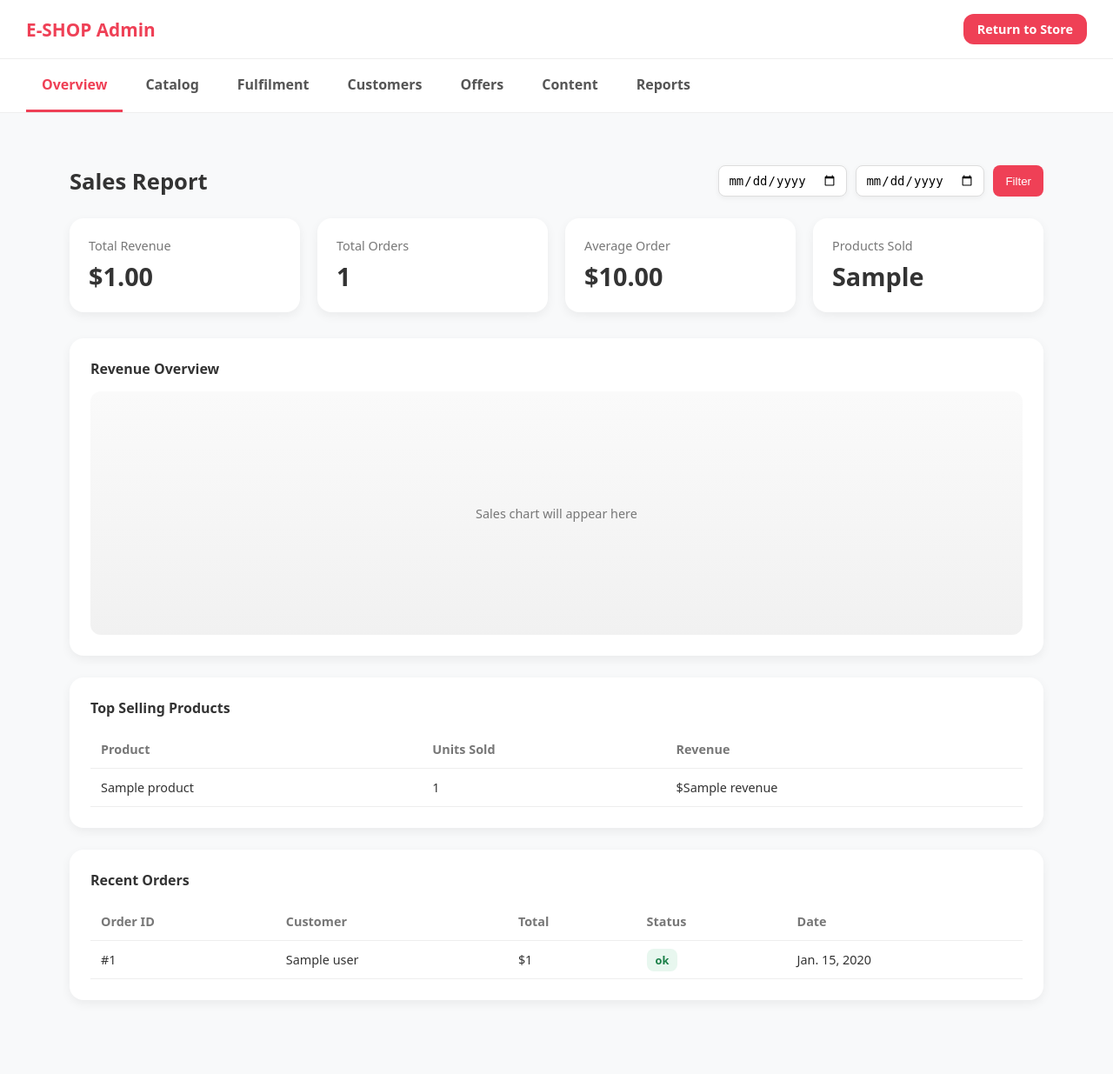
After one commit to Sajjad-mansouri/E-SHOP, a Django app: template dashboard/templates/dashboard/report/sales_report.html in a window 1280 px wide. The commit adds this page. Shown: the whole page at 87% size. Run offline with Django 5.2, Linux system fonts and the light colour scheme; the template is opened without the code that fills it: most values are stand-ins (such as "Sample title", 1, 10 or a date in 2020); parts of the project's set-up code (start-up, migrations or seed data) failed here and were passed over.

Commit message:
create sales report for dashboard

```diff
--- a/cart/models.py
+++ b/cart/models.py
@@ -45,6 +45,7 @@ class CartItem(models.Model):
 
 	created = models.DateTimeField(_("Date Created"), auto_now_add=True, db_index=True)
 	updated = models.DateTimeField(_("Date Updated"), auto_now=True, db_index=True)
+	final_item_price = models.DecimalField(_("Item Price"), max_digits=10, decimal_places=2, default=0.0)
 
 	def __str__(self):
 		return f"{self.quantity} X {self.stock}"
@@ -58,3 +59,7 @@ class CartItem(models.Model):
 	def get_item_price(self):
 		stock_final_price = self.stock.get_final_price
 		return stock_final_price * self.quantity
+
+	def save(self, *args, **kwargs):
+		self.final_item_price = self.get_item_price
+		super().save(*args, **kwargs)
--- /dev/null
+++ b/dashboard/static/css/dashboard/report/sales_report.css
@@ -0,0 +1,132 @@
+/* MAIN */
+
+.main{
+max-width:1200px;
+margin:auto;
+padding:30px 20px;
+}
+
+.page-header{
+display:flex;
+justify-content:space-between;
+align-items:center;
+margin-bottom:25px;
+}
+
+.page-title{
+font-size:1.6rem;
+font-weight:700;
+}
+
+/* FILTER */
+
+.filter{
+display:flex;
+gap:10px;
+}
+
+.filter input{
+padding:8px 10px;
+border-radius:8px;
+border:1px solid #ddd;
+}
+
+.filter button{
+background:var(--primary);
+color:white;
+border:none;
+padding:8px 14px;
+border-radius:8px;
+cursor:pointer;
+}
+
+/* STATS */
+
+.stats-grid{
+display:grid;
+grid-template-columns:repeat(auto-fit,minmax(200px,1fr));
+gap:20px;
+margin-bottom:30px;
+}
+
+.stat-card{
+background:white;
+padding:22px;
+border-radius:var(--radius);
+box-shadow:var(--shadow);
+}
+
+.stat-title{
+font-size:0.9rem;
+color:#777;
+}
+
+.stat-value{
+font-size:1.8rem;
+font-weight:800;
+margin-top:6px;
+}
+
+/* CARD */
+
+.card{
+background:white;
+padding:24px;
+border-radius:var(--radius);
+box-shadow:var(--shadow);
+margin-bottom:25px;
+}
+
+.card-title{
+font-weight:700;
+margin-bottom:15px;
+}
+
+/* TABLE */
+
+table{
+width:100%;
+border-collapse:collapse;
+}
+
+th,td{
+text-align:left;
+padding:12px;
+border-bottom:1px solid #eee;
+font-size:0.9rem;
+}
+
+th{
+color:#777;
+font-weight:600;
+}
+
+/* CHART */
+
+.chart-placeholder{
+height:280px;
+background:linear-gradient(180deg,#fafafa,#f1f1f1);
+border-radius:12px;
+display:flex;
+align-items:center;
+justify-content:center;
+color:#777;
+font-size:0.9rem;
+}
+
+.status{
+padding:4px 10px;
+border-radius:8px;
+font-size:0.8rem;
+font-weight:600;
+}
+
+.status.delivered{
+background:#e8f7ef;
+color:#1a7f47;
+}
+
+.status.processing{
+background:#fff5e6;
+color:#c77700;
+}
--- a/dashboard/templates/dashboard/_dashboard_base.html
+++ b/dashboard/templates/dashboard/_dashboard_base.html
@@ -72,8 +72,8 @@
 <div class="nav-group">
 <a class="nav-item" href="sales-report.html">Reports</a>
 <div class="sub-nav">
-<a href="sales-report.html">Sales Report</a>
-<a href="traffic-report.html">Traffic Report</a>
+<a href="{%url 'dashboard:sales_report'%}">Sales Report</a>
+
 </div>
 </div>
 
--- /dev/null
+++ b/dashboard/templates/dashboard/report/sales_report.html
@@ -0,0 +1,139 @@
+{%extends 'dashboard/_dashboard_base.html'%}
+{%load static%}
+
+{%block style%}
+<link rel="stylesheet" type="text/css" href="{%static 'css/dashboard/report/sales_report.css'%}">
+{%endblock%}
+
+{%block content%}
+<main class="main">
+
+	<div class="page-header">
+	<div class="page-title">Sales Report</div>
+
+	<div class="filter">
+	<input type="date">
+	<input type="date">
+	<button>Filter</button>
+	</div>
+
+	</div>
+
+	<!-- SALES STATS -->
+
+	<div class="stats-grid">
+
+	<div class="stat-card">
+	<div class="stat-title">Total Revenue</div>
+	<div class="stat-value">${{total_revenue|floatformat:2}}</div>
+	</div>
+
+	<div class="stat-card">
+	<div class="stat-title">Total Orders</div>
+	<div class="stat-value">{{total_orders}}</div>
+	</div>
+
+	<div class="stat-card">
+	<div class="stat-title">Average Order</div>
+	<div class="stat-value">${{average_order|floatformat:2}}</div>
+	</div>
+
+	<div class="stat-card">
+	<div class="stat-title">Products Sold</div>
+	<div class="stat-value">{{product_sold}}</div>
+	</div>
+
+	</div>
+
+	<!-- SALES CHART -->
+
+	<div class="card">
+
+	<div class="card-title">Revenue Overview</div>
+
+	<div class="chart-placeholder">
+	Sales chart will appear here
+	</div>
+
+	</div>
+
+	<!-- TOP PRODUCTS -->
+
+	<div class="card">
+
+	<div class="card-title">Top Selling Products</div>
+
+	<table>
+
+	<thead>
+	<tr>
+	<th>Product</th>
+	<th>Units Sold</th>
+	<th>Revenue</th>
+	</tr>
+	</thead>
+
+	<tbody>
+		{%for stock in top_selling%}
+	<tr>
+		<td>{{stock.product.title}}</td>
+		<td>{{stock.sell_count}}</td>
+		<td>${{stock.revenue}}</td>
+	</tr>
+		{%endfor%}
+
+
+	</tbody>
+
+	</table>
+
+	</div>
+
+	<!-- RECENT ORDERS -->
+
+	<div class="card">
+
+	<div class="card-title">Recent Orders</div>
+
+	<table>
+
+	<thead>
+	<tr>
+	<th>Order ID</th>
+	<th>Customer</th>
+	<th>Total</th>
+	<th>Status</th>
+	<th>Date</th>
+	</tr>
+	</thead>
+
+	<tbody>
+		{%for order in recent_orders%}
+		<tr>
+		<td>#{{order.order_number}}</td>
+		<td>{{order.user.get_full_name}}</td>
+		<td>${{order.total_cost}}</td>
+		<td><span class="status delivered">{{order.status}}</span></td>
+		<td>{{order.created_at|date}}</td>
+		</tr>
+
+		{%endfor%}
+
+	</tbody>
+
+	</table>
+
+	</div>
+
+</main>
+{%endblock%}
+
+{%block extra%}
+
+{%endblock%}
+
+{%block script%}
+<script>
+
+</script>
+{%endblock%}
--- a/dashboard/urls.py
+++ b/dashboard/urls.py
@@ -55,6 +55,9 @@ urlpatterns = [
 	path("customer/<int:pk>/", views.CustomerDetailView.as_view(), name="customer"),
 	path("customer/<int:pk>/addresses", views.AddressListView.as_view(), name="addresses"),
 
+	path("report/sales/", views.SalesReport.as_view(), name="sales_report"),
+
+
 
 
 
--- a/order/models.py
+++ b/order/models.py
@@ -12,7 +12,7 @@ UserModel = get_user_model()
 
 class Order(models.Model):
     STATUS_CHOICES = [
-        ("paid", "Paid"),
+        ("pending", "pending"),
         ("processing", "Processing"),
         ("shipped", "Shipped"),
         ("delivered", "Delivered"),
```
Also changed, not shown: dashboard/views.py (+41 -1 lines), cart/migrations/0004_cartitem_final_item_price.py (added), order/migrations/0007_alter_order_status_alter_order_total_cost.py (added).
